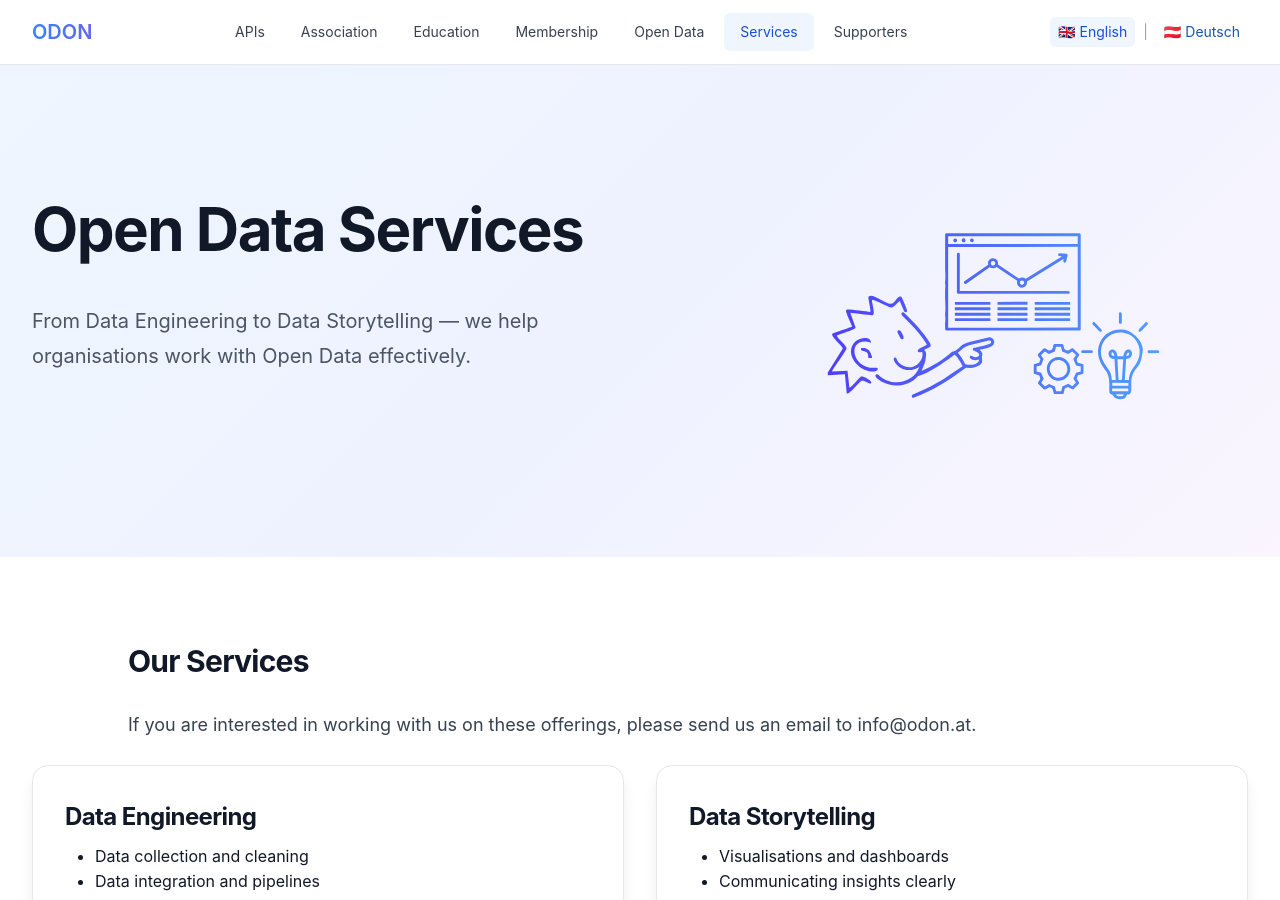
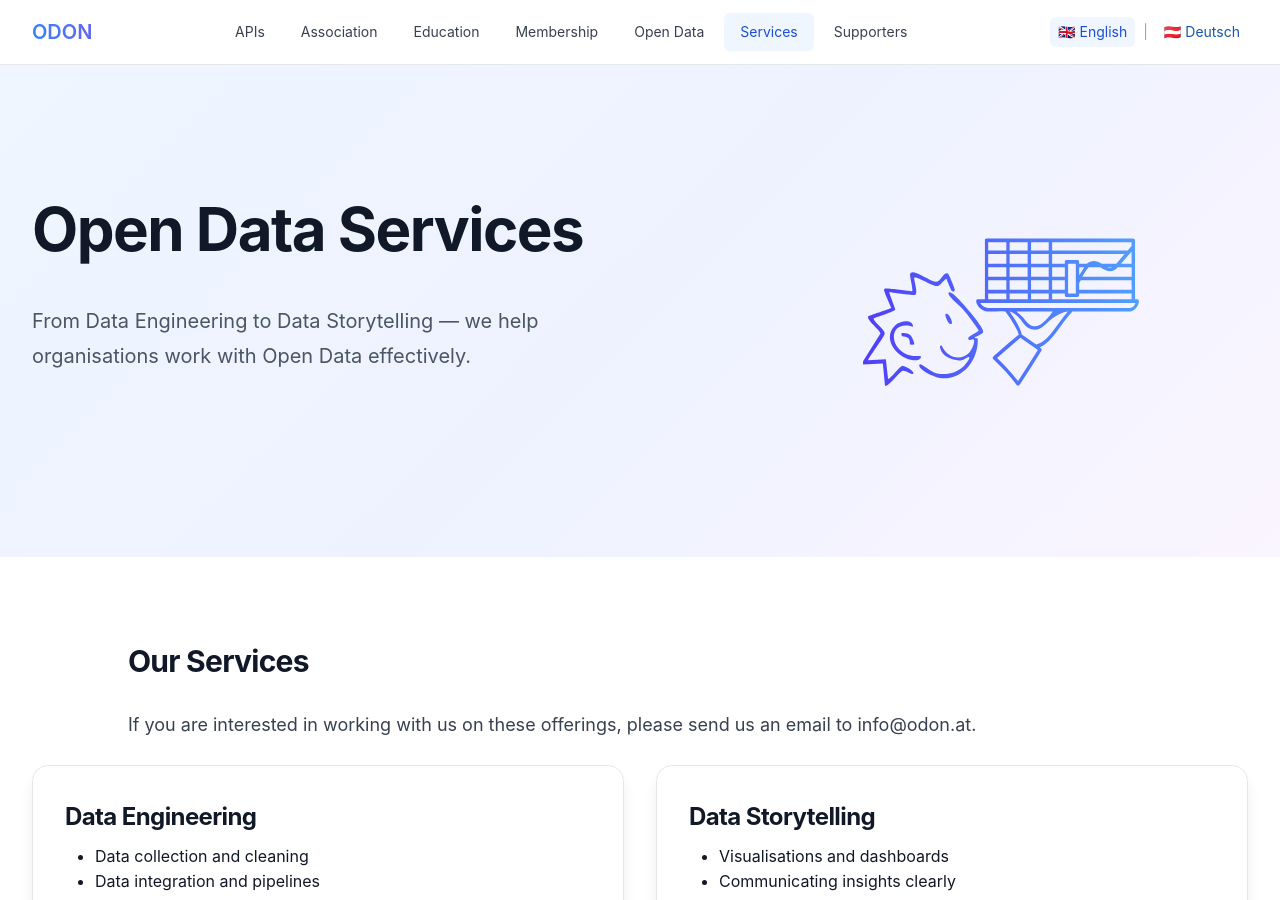
Before and after one commit to verein-odon/verein-odon.github.io, a Jekyll site: the page built from docs/en/services.md, in a window 1280 px wide and 900 px high. Built offline with Jekyll 4.4.1, drawn with Linux system fonts in a browser that asks for light colours.

Commit message:
Moved hero icons around

```diff
--- a/docs/_data/heros.yaml
+++ b/docs/_data/heros.yaml
@@ -5,7 +5,7 @@ index:
   en:
     hero-title: "We turn Open Data into Real-World Impact"
     hero-subtitle: "ODON makes public datasets easy to access, easy to use, and ready to power innovation, transparency, and knowledge sharing."
-    image_src: "/assets/images/heros/index.svg" # Using image_src instead of image to match alt below
+    image_src: "/assets/images/heros/index.svg"
     alt_text: "Open Data visualization"
     buttons:
       - text: "Explore APIs"
@@ -71,6 +71,7 @@ education:
   en:
     hero-title: Learning & Education at ODON
     hero-subtitle: We share knowledge about Open Data through hands-on learning and real-world projects.
+    image_src: "/assets/images/heros/solutions.svg"
 membership:
   en:
     hero-title: "Shape the Future of Open Data Together"
@@ -100,7 +101,7 @@ services:
   en:
     hero-title: "Open Data Services"
     hero-subtitle: "From Data Engineering to Data Storytelling — we help organisations work with Open Data effectively."
-    image_src: "/assets/images/heros/solutions.svg"
+    image_src: "/assets/images/heros/index.svg"
     alt_text: "Solutions"
     # buttons:
     #   - text: "Request Our Services"
```
